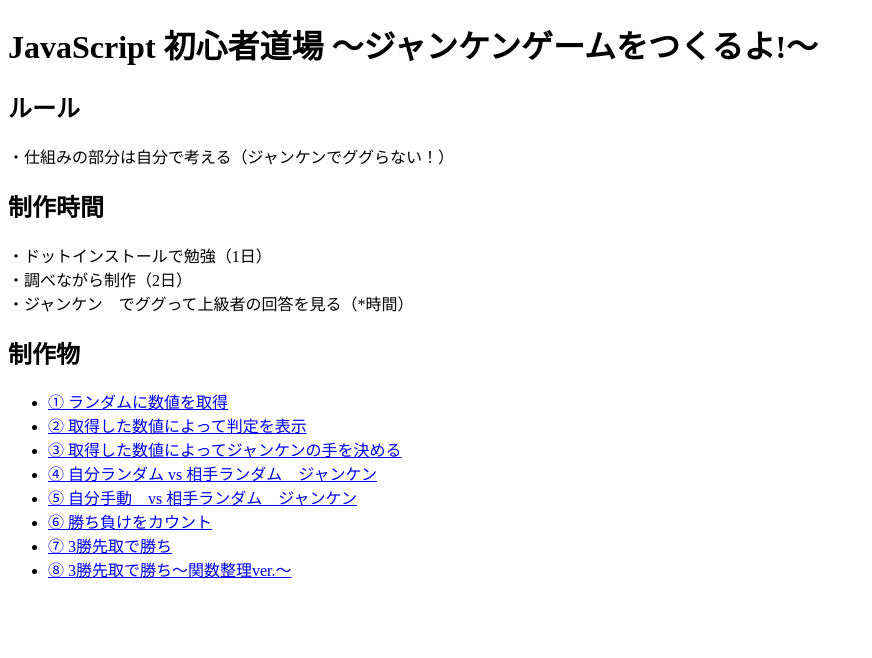
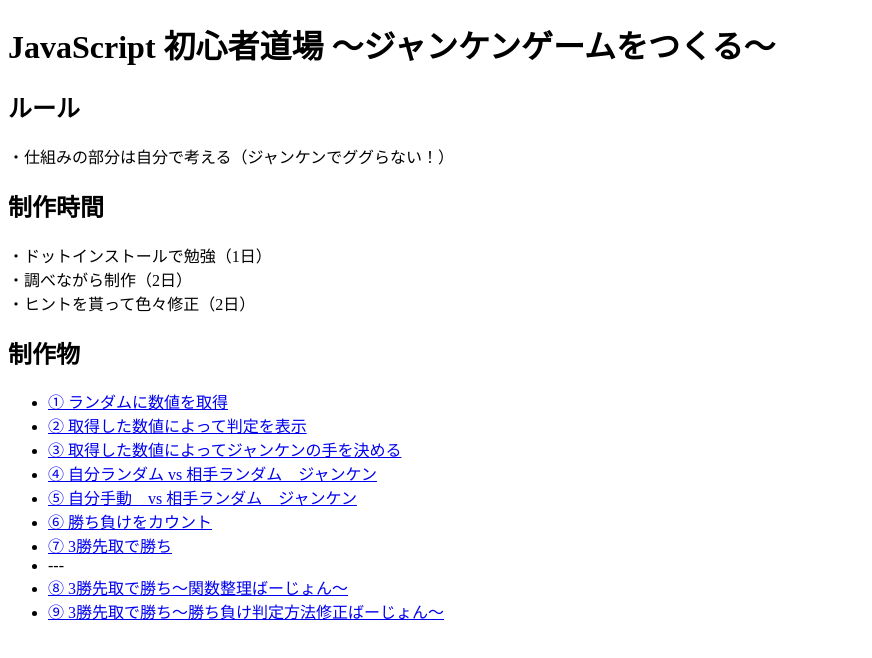
Before and after one commit to mas510/JS_lesson, a plain HTML site: page index.html in a window 1280 px wide. Shown: the whole page, without its empty margins (0-872 px from the left). Drawn offline with Linux system fonts and the light colour scheme.

Commit message:
index修正

```diff
--- a/index.html
+++ b/index.html
@@ -7,14 +7,14 @@
   </style>
 </head>
 <body>
-  <h1>JavaScript 初心者道場 〜ジャンケンゲームをつくるよ!〜</h1>
+  <h1>JavaScript 初心者道場 〜ジャンケンゲームをつくる〜</h1>
   <h2>ルール</h2>
   <p>・仕組みの部分は自分で考える（ジャンケンでググらない！）</p>
 
   <h2>制作時間</h2>
   <p>・ドットインストールで勉強（1日）<br>
   ・調べながら制作（2日）<br>
-  ・ジャンケン　でググって上級者の回答を見る（*時間）</p>
+  ・ヒントを貰って色々修正（2日）</p>
 
   <h2>制作物</h2>
   <ul>
@@ -25,7 +25,9 @@
     <li><a href="./05.html">⑤ 自分手動　vs 相手ランダム　ジャンケン</a></li>
     <li><a href="./06.html">⑥ 勝ち負けをカウント</a></li>
     <li><a href="./07.html">⑦ 3勝先取で勝ち</a></li>
-    <li><a href="./08.html">⑧ 3勝先取で勝ち〜関数整理ver.〜</a></li>
+    <li>---</li>
+    <li><a href="./08.html">⑧ 3勝先取で勝ち〜関数整理ばーじょん〜</a></li>
+    <li><a href="./09.html">⑨ 3勝先取で勝ち〜勝ち負け判定方法修正ばーじょん〜</a></li>
   </ul>
 </body>
 </html>
```
